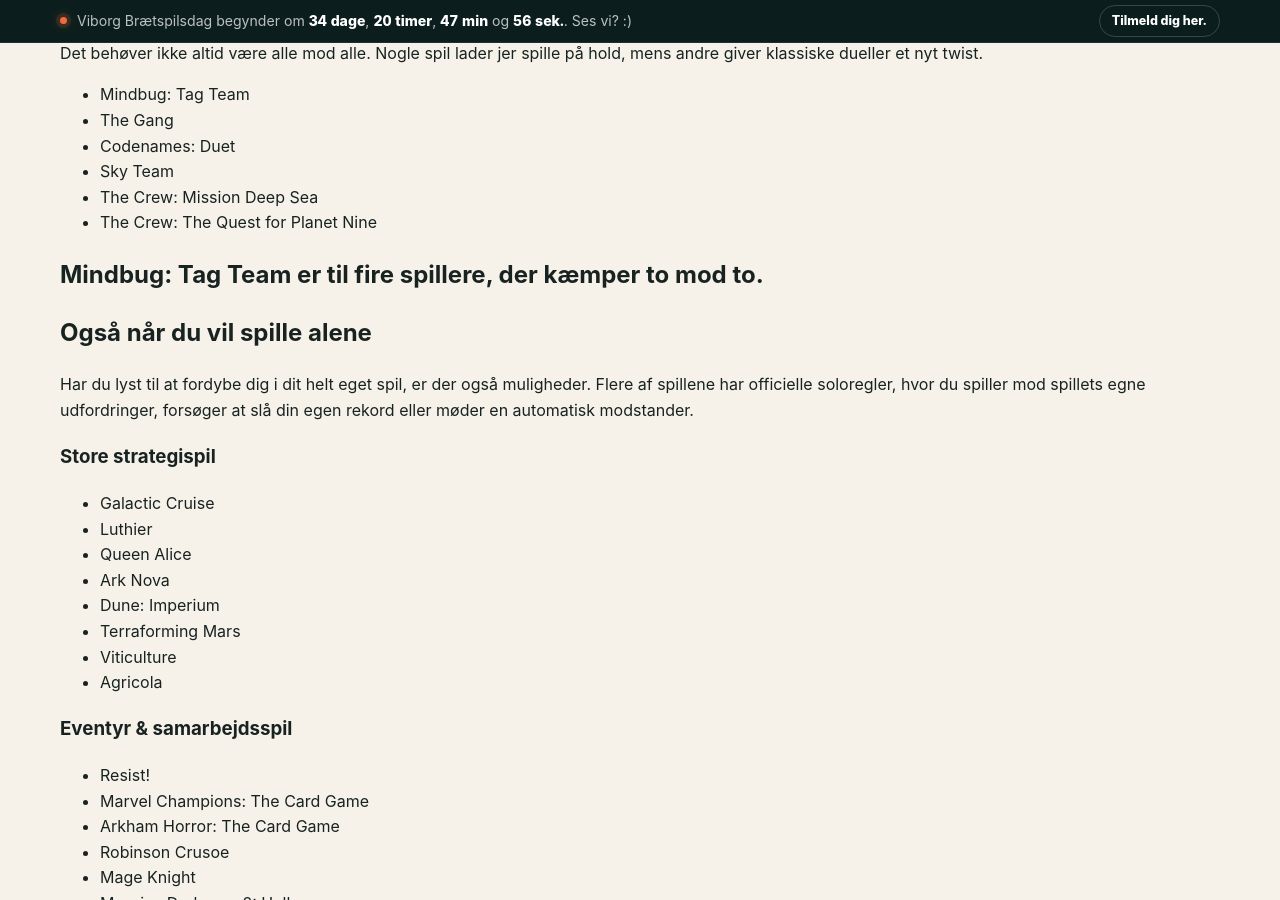
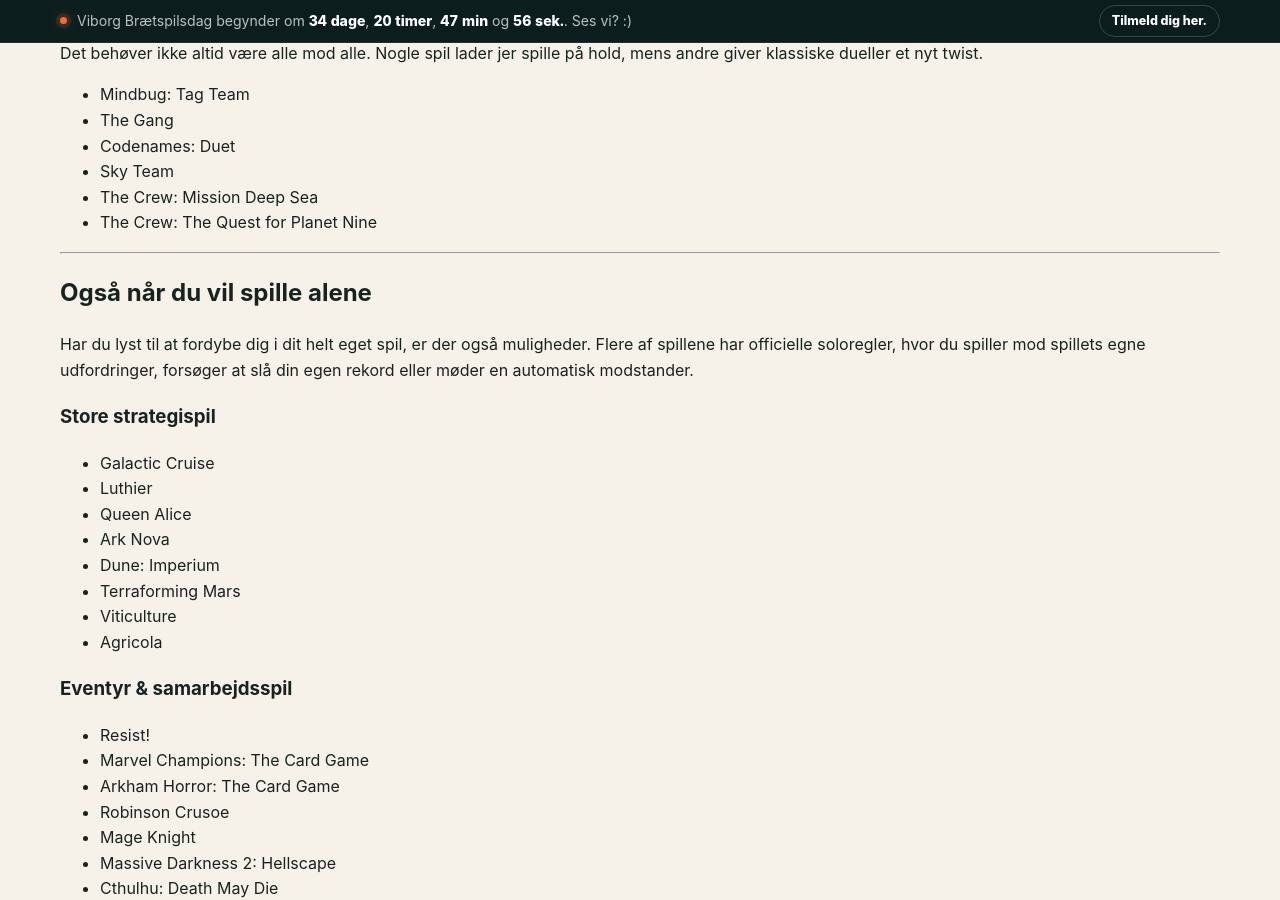
Before and after one commit to Andrejao/spilex, a Jekyll site: the page built from _posts/2026-09-15-aabent-braetspilsbibliotek.md, in a window 1280 px wide and 900 px high, scrolled down 10359 px. Built offline with Jekyll 4.4.1, drawn with Linux system fonts in a browser that asks for light colours.

Commit message:
Update 2026-09-15-aabent-braetspilsbibliotek.md

```diff
--- a/_posts/2026-09-15-aabent-braetspilsbibliotek.md
+++ b/_posts/2026-09-15-aabent-braetspilsbibliotek.md
@@ -408,7 +408,6 @@
 - The Crew: Mission Deep Sea
 - The Crew: The Quest for Planet Nine
 
-**Mindbug: Tag Team** er til fire spillere, der kæmper to mod to.
 ---
 
 ## Også når du vil spille alene
```
